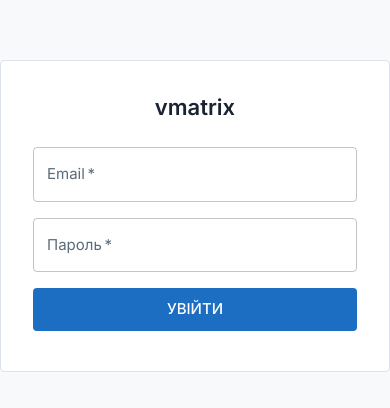
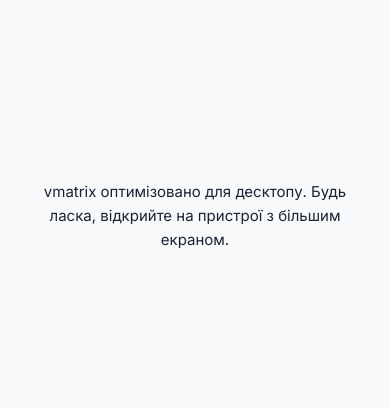
Before and after one commit to phas13/vmatrix, a React (Vite) app in the folder frontend/: page /login in a window 390 px wide. Shown: the part 206-614 px from the top of the page. Built offline with nearby package versions, Linux system fonts and the light colour scheme.

Commit message:
feat: implement viewport guard component and enhance CI/CD workflows for AWS deployment

```diff
--- /dev/null
+++ b/frontend/src/components/ViewportGuard.tsx
@@ -0,0 +1,34 @@
+import { Box, Typography } from '@mui/material';
+import useMediaQuery from '@mui/material/useMediaQuery';
+import { useTranslation } from 'react-i18next';
+
+interface ViewportGuardProps {
+  children: React.ReactNode;
+}
+
+export default function ViewportGuard({ children }: ViewportGuardProps) {
+  const { t } = useTranslation();
+  const isMobile = useMediaQuery('(max-width: 767px)');
+
+  if (isMobile) {
+    return (
+      <Box
+        sx={{
+          display: 'flex',
+          alignItems: 'center',
+          justifyContent: 'center',
+          minHeight: '100vh',
+          p: 4,
+          bgcolor: 'background.default',
+          textAlign: 'center',
+        }}
+      >
+        <Typography variant="body1" color="text.secondary" maxWidth={360}>
+          {t('viewport.mobileBlock')}
+        </Typography>
+      </Box>
+    );
+  }
+
+  return <>{children}</>;
+}
--- /dev/null
+++ b/frontend/src/components/index.ts
@@ -0,0 +1 @@
+export { default as ViewportGuard } from './ViewportGuard';
--- a/frontend/src/i18n/en.json
+++ b/frontend/src/i18n/en.json
@@ -13,5 +13,8 @@
   },
   "lang": {
     "switch": "UK"
+  },
+  "viewport": {
+    "mobileBlock": "vmatrix is optimized for desktop. Please open on a device with a larger screen."
   }
 }
--- a/frontend/src/i18n/uk.json
+++ b/frontend/src/i18n/uk.json
@@ -13,5 +13,8 @@
   },
   "lang": {
     "switch": "EN"
+  },
+  "viewport": {
+    "mobileBlock": "vmatrix оптимізовано для десктопу. Будь ласка, відкрийте на пристрої з більшим екраном."
   }
 }
--- a/frontend/src/layouts/CMLayout.tsx
+++ b/frontend/src/layouts/CMLayout.tsx
@@ -14,8 +14,10 @@
 import { Outlet, useLocation, useNavigate } from 'react-router-dom';
 import { useTranslation } from 'react-i18next';
 import { useTheme } from '@mui/material';
+import useMediaQuery from '@mui/material/useMediaQuery';
 
 const DRAWER_WIDTH = 240;
+const DRAWER_COLLAPSED = 64;
 
 const navItems = [
   { labelKey: 'nav.dashboard', path: '/cm/dashboard', icon: <DashboardIcon /> },
@@ -23,6 +25,8 @@
 
 export default function CMLayout() {
   const theme = useTheme();
+  const isTablet = useMediaQuery('(min-width: 768px) and (max-width: 1279px)');
+  const drawerWidth = isTablet ? DRAWER_COLLAPSED : DRAWER_WIDTH;
   const { t, i18n } = useTranslation();
   const location = useLocation();
   const navigate = useNavigate();
@@ -57,9 +61,9 @@
       <Drawer
         variant="permanent"
         sx={{
-          width: DRAWER_WIDTH,
+          width: drawerWidth,
           flexShrink: 0,
-          '& .MuiDrawer-paper': { width: DRAWER_WIDTH, boxSizing: 'border-box' },
+          '& .MuiDrawer-paper': { width: drawerWidth, boxSizing: 'border-box', overflowX: 'hidden' },
         }}
       >
         <Toolbar />
@@ -76,10 +80,10 @@
                     '& .MuiListItemText-primary': { fontWeight: isActive ? 500 : 400 },
                   }}
                 >
-                  <ListItemIcon sx={{ color: isActive ? 'primary.main' : 'inherit' }}>
+                  <ListItemIcon sx={{ minWidth: isTablet ? 0 : 40, color: isActive ? 'primary.main' : 'inherit' }}>
                     {item.icon}
                   </ListItemIcon>
-                  <ListItemText primary={t(item.labelKey)} />
+                  {!isTablet && <ListItemText primary={t(item.labelKey)} />}
                 </ListItemButton>
               </ListItem>
             );
--- a/frontend/src/layouts/SpecialistLayout.tsx
+++ b/frontend/src/layouts/SpecialistLayout.tsx
@@ -15,7 +15,8 @@
 import HistoryIcon from '@mui/icons-material/History';
 import { Outlet, useLocation, useNavigate } from 'react-router-dom';
 import { useTranslation } from 'react-i18next';
-import { useTheme, useMediaQuery } from '@mui/material';
+import { useTheme } from '@mui/material';
+import useMediaQuery from '@mui/material/useMediaQuery';
 
 const DRAWER_WIDTH = 240;
 const DRAWER_COLLAPSED = 64;
@@ -28,7 +29,7 @@
 
 export default function SpecialistLayout() {
   const theme = useTheme();
-  const isTablet = useMediaQuery(theme.breakpoints.between('md', 'lg'));
+  const isTablet = useMediaQuery('(min-width: 768px) and (max-width: 1279px)');
   const drawerWidth = isTablet ? DRAWER_COLLAPSED : DRAWER_WIDTH;
   const { t, i18n } = useTranslation();
   const location = useLocation();
--- a/frontend/src/main.tsx
+++ b/frontend/src/main.tsx
@@ -6,6 +6,7 @@
 import { QueryClient, QueryClientProvider } from '@tanstack/react-query';
 import theme from './theme';
 import App from './App';
+import { ViewportGuard } from './components';
 
 const queryClient = new QueryClient({
   defaultOptions: {
@@ -24,9 +25,11 @@
     <ThemeProvider theme={theme}>
       <CssBaseline />
       <QueryClientProvider client={queryClient}>
-        <Suspense fallback={<div>Loading...</div>}>
-          <App />
-        </Suspense>
+        <ViewportGuard>
+          <Suspense fallback={<div>Loading...</div>}>
+            <App />
+          </Suspense>
+        </ViewportGuard>
       </QueryClientProvider>
     </ThemeProvider>
   </StrictMode>
```
Also changed, not shown: 1 other file (tests, documents, lock files or other folders).
